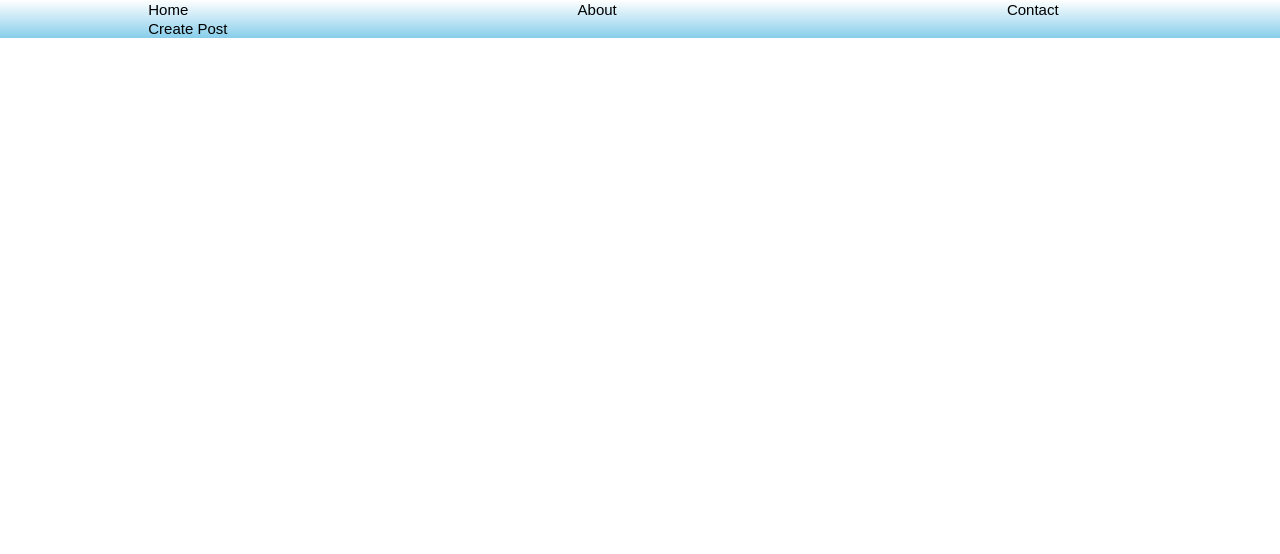
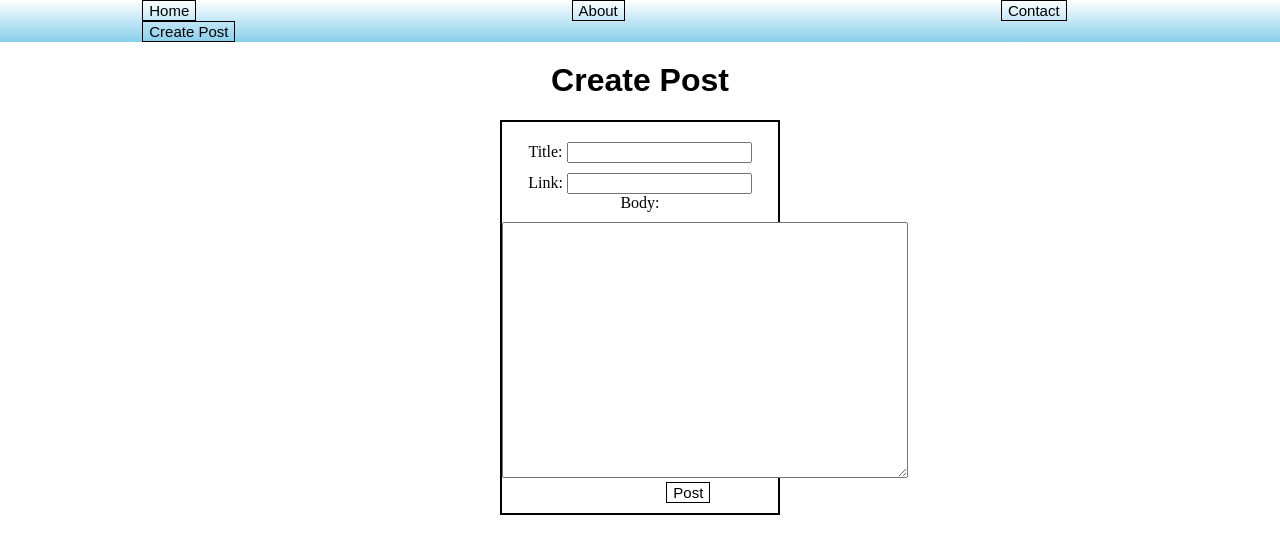
Before and after one commit to PorterSavage/React-Forum, a React app: page /#/createPost in a window 1280 px wide. Shown: the top 554 px of the page. Built offline with nearby package versions, Linux system fonts and the light colour scheme.

Commit message:
Finished doing basic layout of each component

```diff
--- a/src/components/About.jsx
+++ b/src/components/About.jsx
@@ -10,10 +10,24 @@ function About() {
             font-family: sans-serif;
             margin-top: 75px;
           }
+          p {
+            font-family: sans-serif;
+            text-align: center;
+            font-size: 50px;
+            border: 2px solid black;
+            margin-right: 20px;
+            margin-left: 20px;
+            padding-right: 8px;
+            padding-left: 8px;
+            background-color: pink;
+          }
         `}</style>
       </div>
       <div className="center">
-        <h1>About!</h1>
+        <h1>About</h1>
+      </div>
+      <div>
+        <p>This Is forum created by Porter Savage. This forum was created for every user's benifit and entertainment.</p>
       </div>
     </div>
   );
--- a/src/components/CreatePost.jsx
+++ b/src/components/CreatePost.jsx
@@ -5,11 +5,45 @@ function CreatePost() {
     <div>
       <div>
         <style>{`
-
+          .center {
+            font-family: sans-serif;
+            text-align: center;
+            margin-top: 75px;
+          }
+          input, textarea {
+            margin-top: 10px;
+          }
+          .form {
+            text-align: center;
+            border: 2px solid black;
+            margin-right: 500px;
+            margin-left: 500px;
+            padding-top: 10px;
+            padding-bottom: 10px;
+          }
+          textarea {
+            width: 400px;
+            height: 250px;
+          }
+          button {
+            border: 1px solid black;
+            text-align: center;
+          }
         `}</style>
       </div>
-      <div>
-        <h1>CreatePost!</h1>
+      <div className="center">
+        <h1>Create Post</h1>
+      </div>
+      <div className="form">
+        <label htmlFor="title">Title: </label>
+        <input type="text"/>
+        <br/>
+        <label htmlFor="link">Link: </label>
+        <input type="text"/>
+        <br/>
+        <label htmlFor="body">Body: </label>
+        <textarea name="body"></textarea>
+        <button>Post</button>
       </div>
     </div>
   );
```
